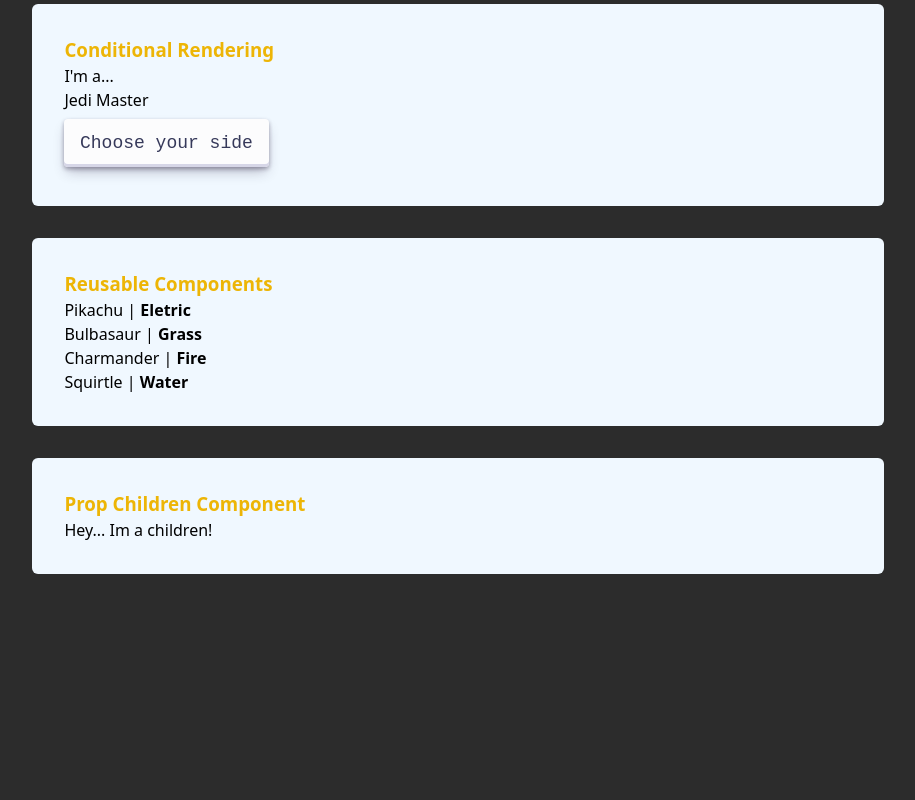
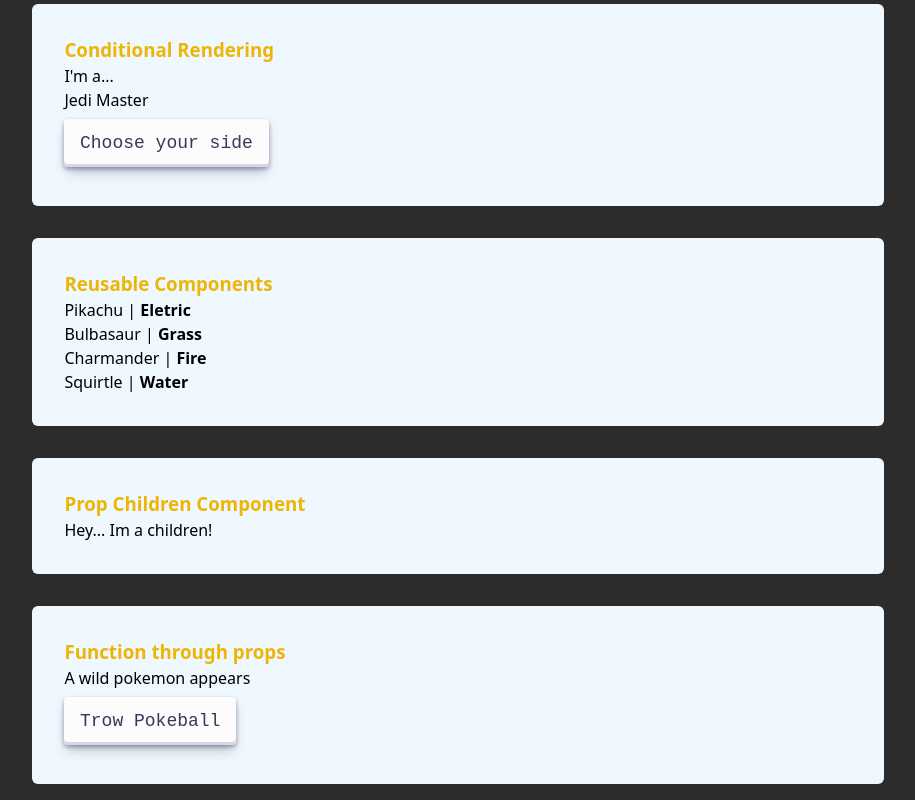
Before and after one commit to pdrowilson/react-advanced, a React (Vite) app: page / in a window 1280 px wide. Shown: the part 835-1635 px from the top of the page, without its empty margins (182-1097 px from the left). Before the commit the page ends 1425 px from the top, so only its background shows below. Built offline with nearby package versions, Linux system fonts and the light colour scheme.

Commit message:
function through props

```diff
--- a/index.html
+++ b/index.html
@@ -2,7 +2,6 @@
 <html lang="en">
   <head>
     <meta charset="UTF-8" />
-    <link rel="icon" type="image/svg+xml" href="/src/favicon.svg" />
     <meta name="viewport" content="width=device-width, initial-scale=1.0" />
     <title>Vite App</title>
   </head>
--- a/src/App.jsx
+++ b/src/App.jsx
@@ -1,12 +1,18 @@
 import './App.css';
+import { useState } from 'react';
 import doggy from './assets/dog.jpg';
 import ListRender from './components/ListRender';
 import Counter from './components/Counter';
 import ConditionalRender from './components/ConditionalRender';
 import ReusableComponents from './components/ReusableComponents';
 import PropChildren from './components/PropChildren';
+import PropFunction from './components/PropFunction';
 
 function App() {
+  const [pokemonCaught, setPokemonCaught] = useState('');
+  const catchPokemon = (pokemon) => {
+    setPokemonCaught(pokemon);
+  };
   return (
     <div className="main">
       <h1>React Playground</h1>
@@ -20,6 +26,7 @@ function App() {
       <PropChildren title="Prop Children Component">
         <p>Hey... Im a children!</p>
       </PropChildren>
+      <PropFunction title="Function through props" catchPokemon={catchPokemon} pokemonCaught={pokemonCaught} />
     </div>
   );
 }
--- /dev/null
+++ b/src/components/PropFunction/index.jsx
@@ -0,0 +1,25 @@
+/* eslint-disable react/jsx-one-expression-per-line */
+import React, { useState } from 'react';
+
+function PropFunction({ title, catchPokemon, pokemonCaught }) {
+  const [caught, setCaught] = useState(false);
+
+  const handleCaughtFunction = (pokemon) => {
+    const chance = Math.random() < 0.5;
+    catchPokemon(pokemon);
+    setCaught(chance);
+  };
+  return (
+    <div className="card">
+      <h3>{title}</h3>
+      <p>A wild pokemon appears</p>
+      {(pokemonCaught && caught) && (<strong>Gotcha! {pokemonCaught} was cauth!</strong>)}
+      {(pokemonCaught && !caught) && <strong>Oh no! The wild {pokemonCaught} fled.</strong>}
+      <div>
+        <button className="btn" type="button" onClick={() => handleCaughtFunction('Squirtle')}>Trow Pokeball</button>
+      </div>
+    </div>
+  );
+}
+
+export default PropFunction;
```
Also changed, not shown: src/main.jsx (+5 -5 lines).
